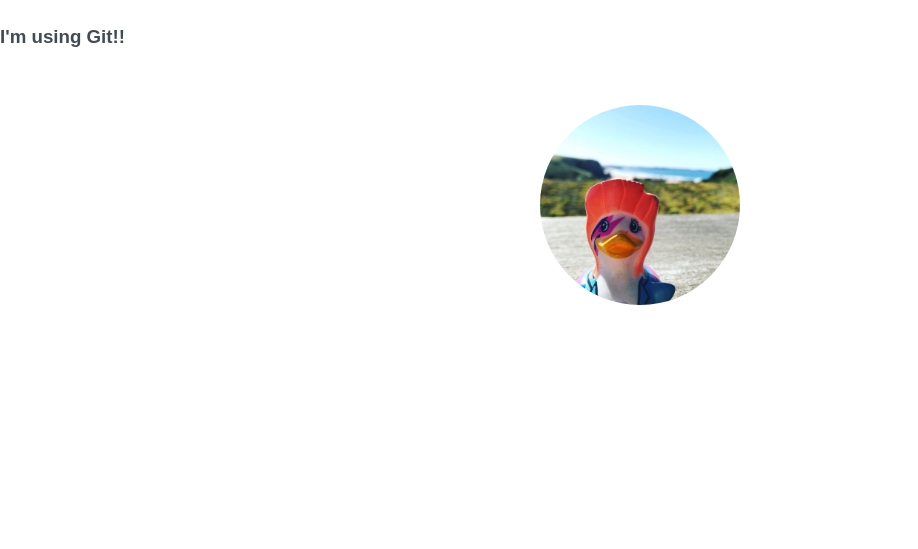
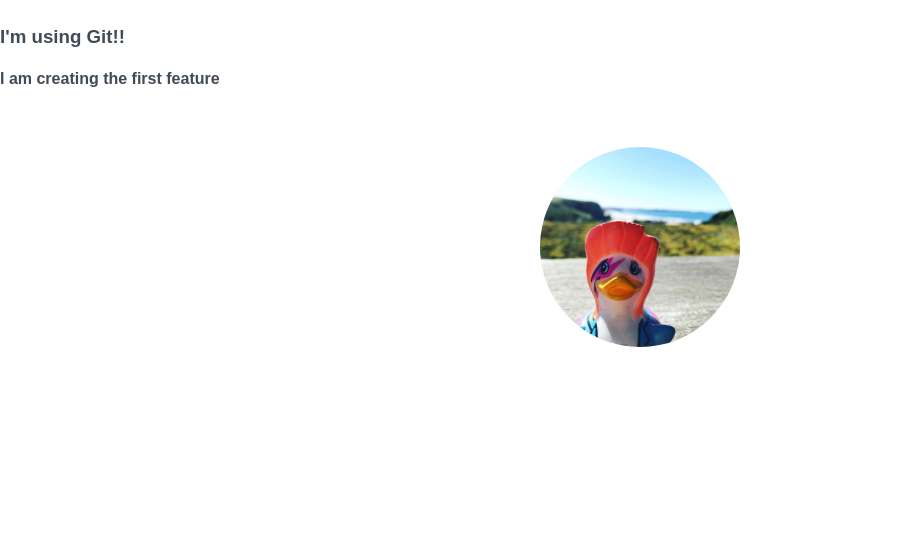
Before and after one commit to kastonehouse/beginners-week-one-master, a plain HTML site: page index.html in a window 1280 px wide. Shown: the part 251-800 px from the top of the page, without its empty margins (0-918 px from the left). Drawn offline with Linux system fonts and the light colour scheme.

Commit message:
Added header 4 - new feature

```diff
--- a/index.html
+++ b/index.html
@@ -14,6 +14,7 @@
     <h1>Hello World</h1>
     <h2>Welcome to my site!</h2>
     <h3>I'm using Git!!</h3>
+    <h4> I am creating the first feature </h4>
     <br>
     <img src="duck.jpg" alt="image of a duck" width="200px">
   </header>
```
